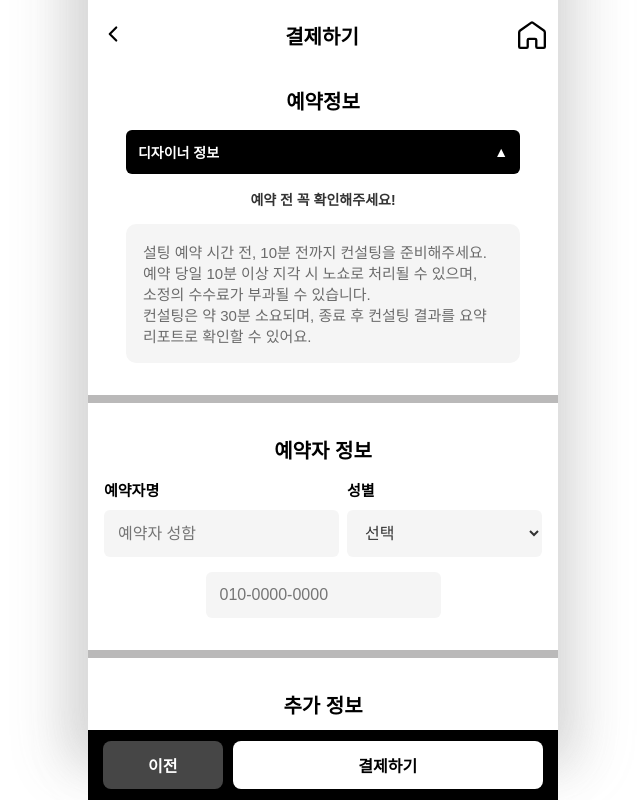
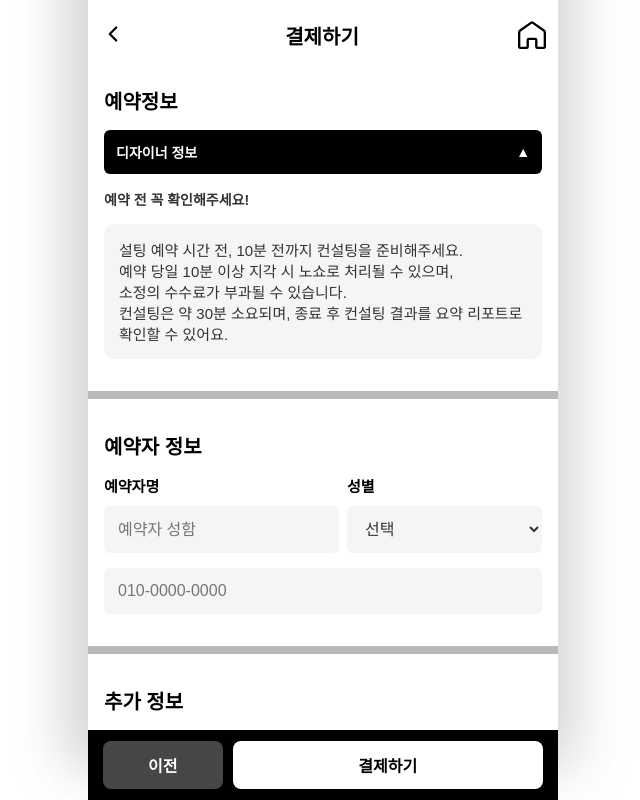
Before and after one commit to 2025-BLAYBUS-TEAM-hairGGmalza/hairGGmalza-client, a Next.js app: page /designer/1/payment in a window 1280 px wide. Shown: the whole page, without its empty margins (317-957 px from the left). Built offline with nearby package versions, Linux system fonts and the light colour scheme; a web font is replaced by a local one.

Commit message:
DESIGN: 디자인 수정 취소

```diff
--- a/src/components/payment/DesignerDropdown.tsx
+++ b/src/components/payment/DesignerDropdown.tsx
@@ -80,7 +80,7 @@ const HairDesignerDropdown: React.FC = () => {
 export default HairDesignerDropdown;
 
 const Container = styled.div`
-  width: 90%;
+  width: 100%;
   font-size: 12px;
 `;
 
--- a/src/components/payment/ResevationForm.tsx
+++ b/src/components/payment/ResevationForm.tsx
@@ -254,8 +254,6 @@ const Container = styled.div`
 const SectionContainer = styled.div`
   display: flex;
   flex-direction: column;
-  align-items: center;
-  justify-content: center;
   padding: 16px;
   gap: 15px;
 `;
@@ -443,11 +441,10 @@ const AccountInput = styled.input`
 `;
 
 const Notice = styled.div`
-  width: 90%;
   font-size: 1.5rem;
-  color: #6b6b6b;
+  color: #333;
   background-color: #f5f5f5;
-  padding: 1.7rem;
+  padding: 1.5rem;
   border-radius: 1rem;
   box-sizing: border-box;
 `;
```
